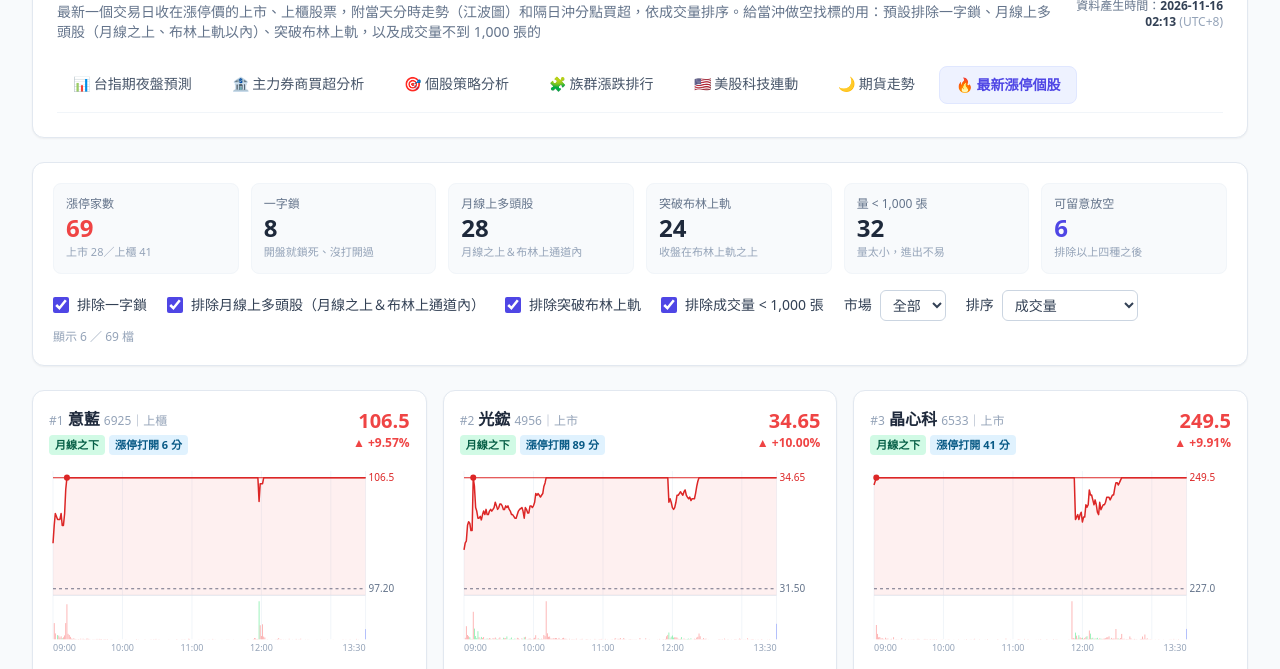
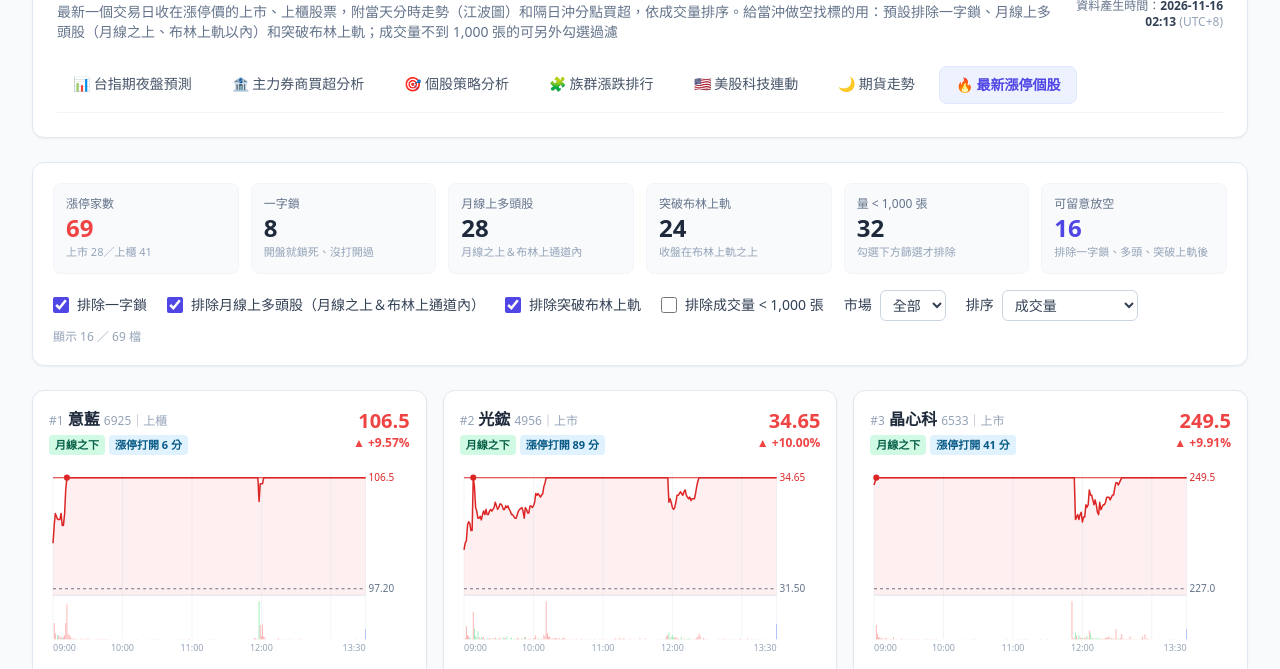
Before and after one commit to whsu45/chive-terminal, a plain HTML site: page limit-up.html in a window 1280 px wide. Shown: the part 91-760 px from the top of the page. Drawn offline with nearby package versions, Linux system fonts and the light colour scheme.

```diff
--- a/assets/limit-up-app.js
+++ b/assets/limit-up-app.js
@@ -15,7 +15,7 @@
     set(v) { try { localStorage.setItem(KEY, JSON.stringify(v)); } catch (e) { /* 無痕模式等 */ } },
   };
   let DATA = null;
-  const MIN_VOL = 1000;   // 成交量低於這個張數的漲停股：量太小，當沖放空進出不易，預設排除
+  const MIN_VOL = 1000;   // 成交量低於這個張數的漲停股：量太小，當沖放空進出不易。預設不排除，勾選篩選才過濾
 
   /** 不適合放空的原因（被排除的理由） */
   function reasons(s, f) {
@@ -201,13 +201,13 @@
     const strong = st.filter(s => s.strong).length;
     const above = st.filter(s => s.pos === 'above').length;
     const lowVol = st.filter(s => s.vol_lots < MIN_VOL).length;
-    const ok = st.filter(s => !s.locked && !s.strong && s.pos !== 'above' && s.vol_lots >= MIN_VOL).length;
+    const ok = st.filter(s => !s.locked && !s.strong && s.pos !== 'above').length;
     $('summary').innerHTML = box('漲停家數', st.length, `上市 ${d.counts?.twse ?? '—'}／上櫃 ${d.counts?.tpex ?? '—'}${d.tpex_ok ? '' : '（上櫃未更新）'}`, 'text-red-500')
       + box('一字鎖', locked, '開盤就鎖死、沒打開過')
       + box('月線上多頭股', strong, '月線之上＆布林上通道內')
       + box('突破布林上軌', above, '收盤在布林上軌之上')
-      + box(`量 < ${num(MIN_VOL)} 張`, lowVol, '量太小，進出不易')
-      + box('可留意放空', ok, '排除以上四種之後', 'text-indigo-600');
+      + box(`量 < ${num(MIN_VOL)} 張`, lowVol, '勾選下方篩選才排除')
+      + box('可留意放空', ok, '排除一字鎖、多頭、突破上軌後', 'text-indigo-600');
   }
 
   function renderMethod(d) {
@@ -217,7 +217,7 @@
       <p><b>一字鎖</b>：開盤價 = 最低價 = 漲停價，也就是一開盤就漲停、整天沒有打開過。賣壓完全被吃掉，隔天常常繼續開高，不適合放空。</p>
       <p><b>月線上多頭股（月線之上＆布林上通道內）</b>：用含當天在內的最近 20 個收盤價算月線（20 日均線 = 布林中軌）與布林通道（中軌 ± 2 個標準差）。收盤介於中軌和上軌之間的，代表多頭趨勢還在、離上軌還有空間，也不適合放空。</p>
       <p><b>突破布林上軌</b>：收盤已經衝出布林上軌（月線 + 2 個標準差）。漲勢比上通道內的更猛，追價力道還在，預設也排除；想找乖離過大、賭隔天拉回的標的，可以取消勾選。</p>
-      <p><b>成交量 &lt; ${num(MIN_VOL)} 張</b>：當天成交量太小，當沖放空掛單不容易成交、回補也可能買不到，預設排除。</p>
+      <p><b>成交量 &lt; ${num(MIN_VOL)} 張</b>：當天成交量太小，當沖放空掛單不容易成交、回補也可能買不到。預設不排除，需要時勾選「排除成交量 &lt; ${num(MIN_VOL)} 張」再過濾。</p>
       <p><b>江波圖</b>：當天 09:00～13:30 的 1 分鐘收盤價。紅色實線＝漲停價、灰色虛線＝昨收（參考價）、橘色虛線＝月線（在畫面範圍內時才畫）、紅點＝第一次碰到漲停的時間。下方是每分鐘成交量（張），最後一根藍色的是 13:30 收盤集合競價的量（全天成交量扣掉盤中的推算值）。「漲停打開 N 分」是第一次碰到漲停之後，1 分 K 最低價跌破漲停價的分鐘數，數字越大代表漲停越不穩。滑過圖可以看每分鐘的價格。</p>
       <p><b>隔日沖分點</b>：當天買超前 15 名分點裡，屬於隔日沖名單的分點買了多少（張、佔當天成交量 %），以及照它們過去的習慣隔天大約會倒回多少張。這些買盤通常隔天開盤就賣，對放空是加分。名單不是寫死的：近 60 個交易日在大漲股（當天漲 ≥7%、成交 ≥3,000 張）「大買（≥ 成交量 1% 且 ≥30 張）、隔天又倒回一半以上」的比例夠高的分點才算${d.dt_meta ? `（目前 ${d.dt_meta.branches} 個分點，統計 ${esc(md(d.dt_meta.first))}～${esc(md(d.dt_meta.last))} 共 ${d.dt_meta.days} 天${d.dt_meta.source === 'dynamic' ? '' : '，資料不足，暫用固定名單'}）` : ''}。滑過分點名稱可以看它的大買次數與倒回率。分點表只列前 15 名，買得少的隔日沖分點不會出現。分點表傍晚才公布，15:11 那次更新通常還沒有，20:11 會補上。</p>
       <p><b>更新時間</b>：跟著本站排程（台北時間週一到週六 06:12 起，一天數次，含 15:11、20:11）。交易所收盤行情約 14:30～15:00 公布，之前跑的都是前一個交易日；抓不到新資料時保留現有那一份。上櫃行情公布得比上市晚，15:11 那次偶爾只有上市，20:11 會補齊。</p>`;
@@ -240,7 +240,7 @@
         $('fLocked').checked = saved.locked !== false;
         $('fStrong').checked = saved.strong !== false;
         $('fAbove').checked = saved.above !== false;
-        $('fLowVol').checked = saved.lowVol !== false;
+        $('fLowVol').checked = saved.lowVol === true;
         $('fMarket').value = saved.market || '';
         $('fSort').value = saved.sort === 'dt' ? 'dt' : 'vol';
       }
--- a/limit-up.html
+++ b/limit-up.html
@@ -20,7 +20,7 @@
             <div class="flex flex-col md:flex-row md:items-center justify-between gap-4">
                 <div>
                     <h1 class="text-2xl font-bold text-slate-800">🔥 最新漲停個股</h1>
-                    <p class="text-slate-500 text-sm mt-1">最新一個交易日收在漲停價的上市、上櫃股票，附當天分時走勢（江波圖）和隔日沖分點買超，依成交量排序。給當沖做空找標的用：預設排除一字鎖、月線上多頭股（月線之上、布林上軌以內）、突破布林上軌，以及成交量不到 1,000 張的</p>
+                    <p class="text-slate-500 text-sm mt-1">最新一個交易日收在漲停價的上市、上櫃股票，附當天分時走勢（江波圖）和隔日沖分點買超，依成交量排序。給當沖做空找標的用：預設排除一字鎖、月線上多頭股（月線之上、布林上軌以內）和突破布林上軌；成交量不到 1,000 張的可另外勾選過濾</p>
                 </div>
                 <div id="meta" class="text-xs text-slate-500 md:text-right space-y-1"></div>
             </div>
@@ -45,7 +45,7 @@
                 <label class="inline-flex items-center gap-2 cursor-pointer"><input id="fLocked" type="checkbox" class="w-4 h-4 accent-indigo-600" checked>排除一字鎖</label>
                 <label class="inline-flex items-center gap-2 cursor-pointer"><input id="fStrong" type="checkbox" class="w-4 h-4 accent-indigo-600" checked>排除月線上多頭股（月線之上＆布林上通道內）</label>
                 <label class="inline-flex items-center gap-2 cursor-pointer"><input id="fAbove" type="checkbox" class="w-4 h-4 accent-indigo-600" checked>排除突破布林上軌</label>
-                <label class="inline-flex items-center gap-2 cursor-pointer"><input id="fLowVol" type="checkbox" class="w-4 h-4 accent-indigo-600" checked>排除成交量 &lt; 1,000 張</label>
+                <label class="inline-flex items-center gap-2 cursor-pointer"><input id="fLowVol" type="checkbox" class="w-4 h-4 accent-indigo-600">排除成交量 &lt; 1,000 張</label>
                 <label class="inline-flex items-center gap-2">市場
                     <select id="fMarket" class="border border-slate-300 rounded-md px-2 py-1 text-sm bg-white">
                         <option value="">全部</option><option value="上市">上市</option><option value="上櫃">上櫃</option>
```
